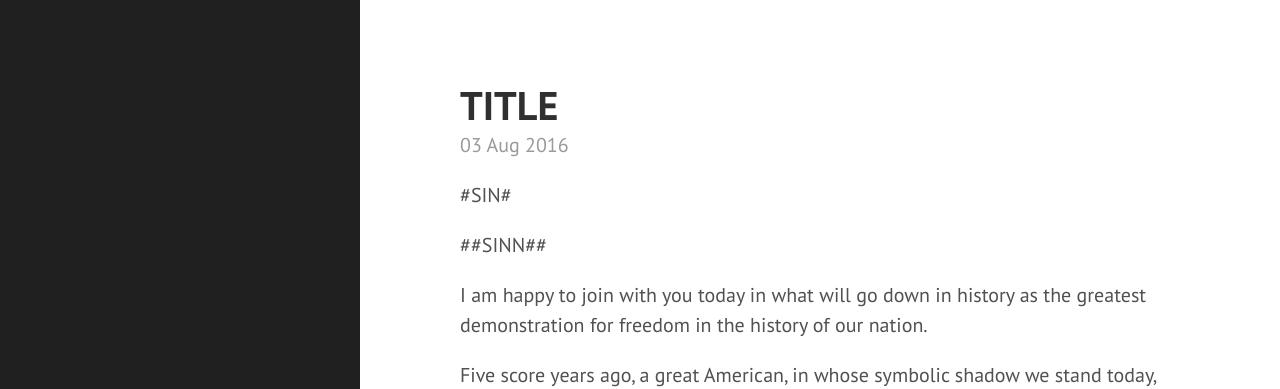
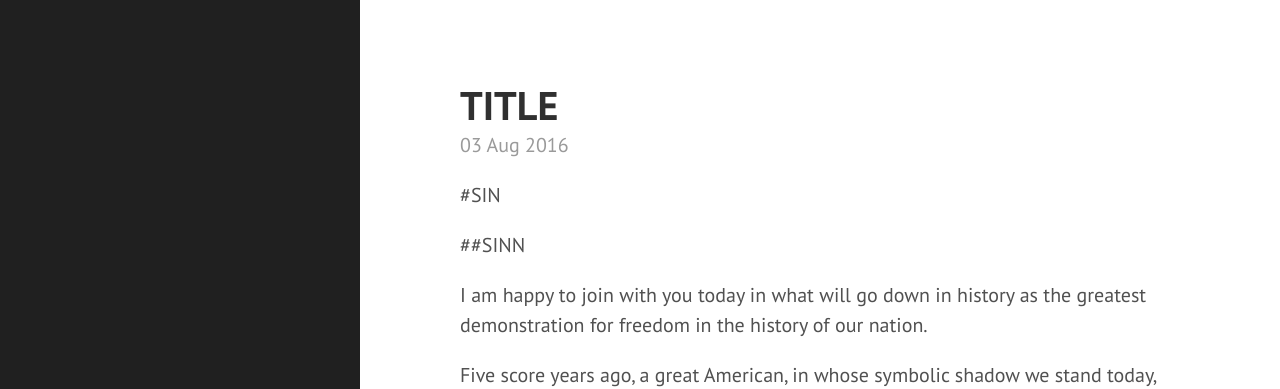
Before and after one commit to MaheshTK/MaheshTK.github.io, a Jekyll site: the page built from _posts/2016-08-03-title.markdown, in a window 1280 px wide and 900 px high. Shown: the top 389 px of the window. Built offline with Jekyll 4.4.1, drawn with Linux system fonts in a browser that asks for light colours.

```diff
--- a/_posts/2016-08-03-title.markdown
+++ b/_posts/2016-08-03-title.markdown
@@ -3,9 +3,9 @@ published: true
 title: TITLE
 layout: post
 ---
-#SIN#
+#SIN
 
-##SINN##
+##SINN
 
 I am happy to join with you today in what will go down in history as the greatest demonstration for freedom in the history of our nation.
 
```
